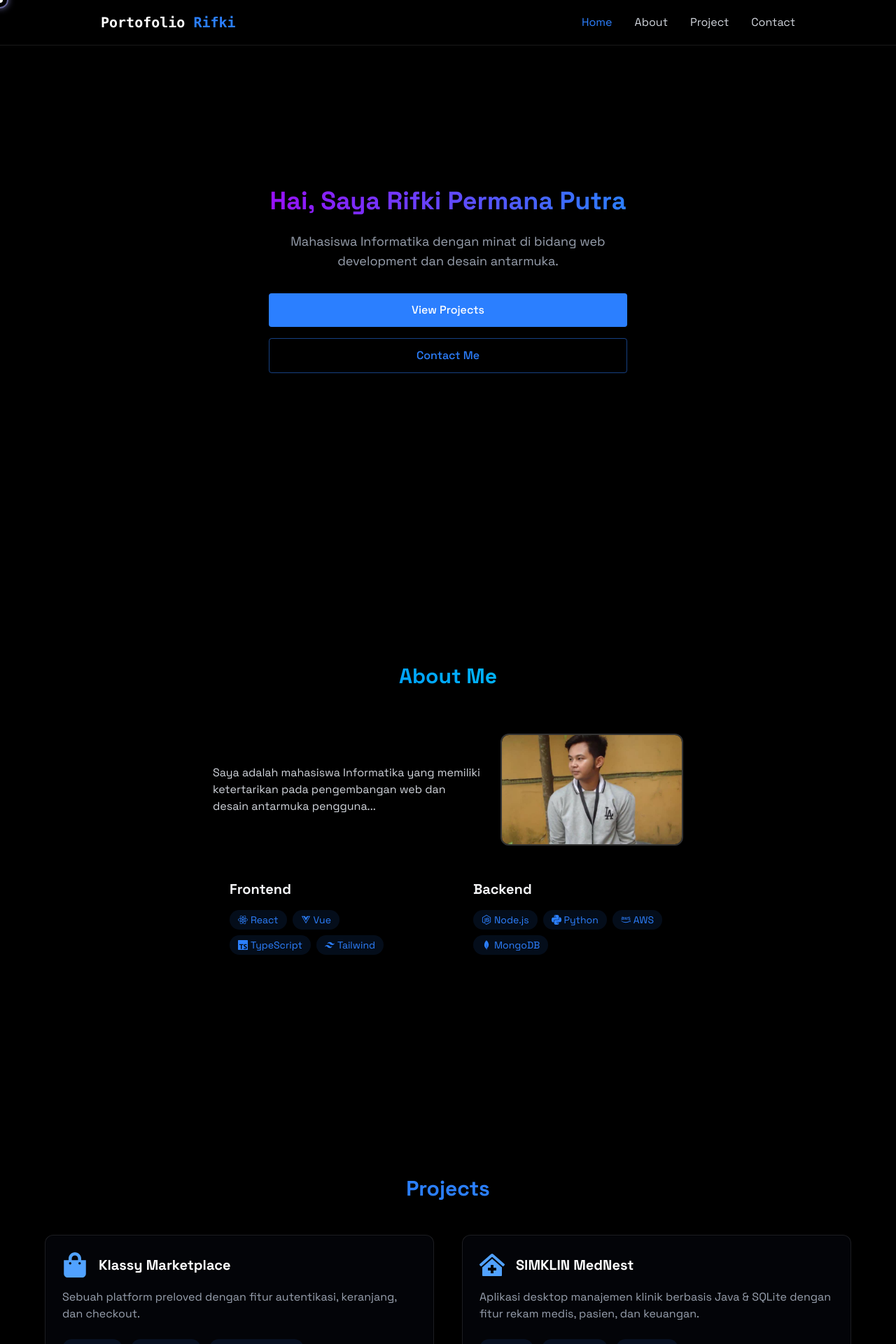
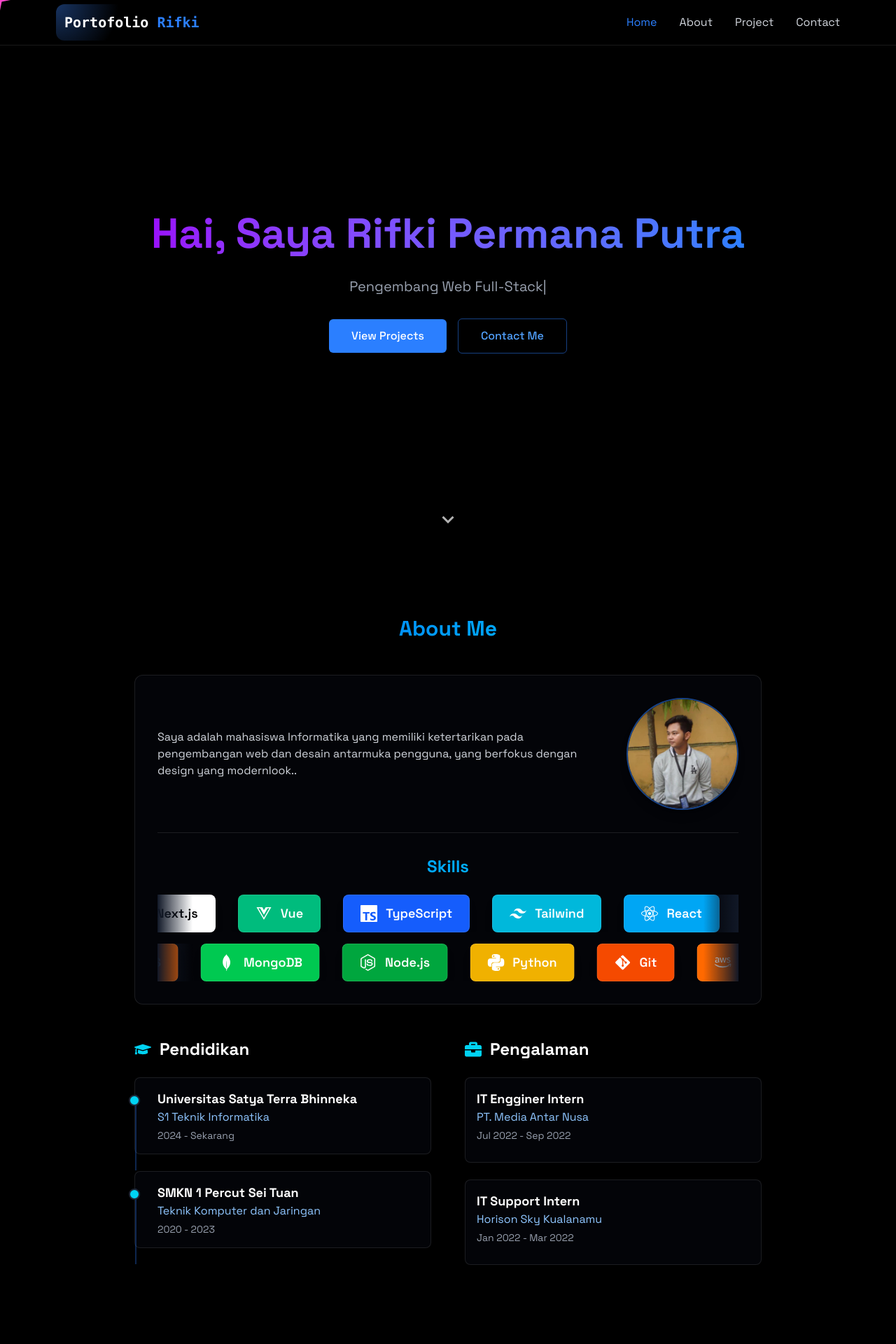
Before and after one commit to RF-Akira/rifki-portofolio, a React (Vite) app: page / in a window 1280 px wide. Shown: the top 1920 px of the page at 70% size. Built offline with nearby package versions, Linux system fonts and the light colour scheme.

Commit message:
Finalisasi desain dan komponen baru

```diff
--- a/package.json
+++ b/package.json
@@ -16,10 +16,12 @@
     "@tailwindcss/vite": "^4.1.10",
     "aos": "^2.3.4",
     "emailjs-com": "^3.2.0",
-    "framer-motion": "^12.18.1",
+    "framer-motion": "^12.19.2",
     "react": "^19.1.0",
     "react-dom": "^19.1.0",
+    "react-fast-marquee": "^1.6.5",
     "react-icons": "^5.5.0",
+    "react-type-animation": "^3.2.0",
     "tailwindcss": "^4.1.10"
   },
   "devDependencies": {
--- a/src/App.jsx
+++ b/src/App.jsx
@@ -38,7 +38,9 @@ function App() {
         <Navbar menuOpen={menuOpen} setMenuOpen={setMenuOpen} />
         <MobileMenu menuOpen={menuOpen} setMenuOpen={setMenuOpen} />
 
-        <Home />
+        <AnimatedSection>
+          <Home />
+        </AnimatedSection>
 
         <AnimatedSection>
           <About />
--- a/src/components/CustomCursor.jsx
+++ b/src/components/CustomCursor.jsx
@@ -1,4 +1,5 @@
 import React, { useState, useEffect } from 'react';
+import { motion } from 'framer-motion';
 
 export const CustomCursor = () => {
   const [position, setPosition] = useState({ x: 0, y: 0 });
@@ -19,25 +20,37 @@ export const CustomCursor = () => {
     return () => window.removeEventListener('mousemove', handleMouseMove);
   }, []);
 
+  const cursorSize = isHovering ? 60 : 30;
+
   return (
-    <div className="custom-cursor pointer-events-none fixed top-0 left-0 z-[9999]">
-      {/* RGB Flashing outer */}
-      <div
-        className={`w-6 h-6 rounded-full border-2 transition-transform duration-75 ease-in-out
-          ${isHovering ? 'scale-[2]' : 'scale-100'} animate-rgb-flash`}
-        style={{
-          transform: `translate3d(${position.x - 12}px, ${position.y - 12}px, 0)`,
-        }}
-      />
-
-      {/* Dot in center */}
-      <div
-        className={`w-2 h-2 rounded-full bg-white fixed top-0 left-0
-          transition-transform duration-75 ${isHovering ? 'opacity-0' : 'opacity-100'}`}
-        style={{
-          transform: `translate3d(${position.x - 4}px, ${position.y - 4}px, 0)`,
-        }}
-      />
-    </div>
+    <motion.div
+      className="custom-cursor pointer-events-none fixed top-0 left-0 z-[9999]"
+      style={{
+        left: position.x,
+        top: position.y,
+        x: '-50%',
+        y: '-50%',
+      }}
+    >
+      <motion.svg
+        width={cursorSize}
+        height={cursorSize}
+        viewBox="0 0 60 60"
+        transition={{ type: 'spring', stiffness: 500, damping: 30 }}
+        animate={{ width: cursorSize, height: cursorSize }}
+      >
+        <motion.path
+          d="M30 0 L35 25 L60 30 L35 35 L30 60 L25 35 L0 30 L25 25 Z"
+          fill="currentColor"
+          className="text-blue-500 animate-rgb-hue"
+          initial={{ scale: 1, rotate: 0 }}
+          animate={{
+            scale: isHovering ? 1.2 : 1,
+            rotate: isHovering ? 45 : 0
+          }}
+          transition={{ type: 'spring', stiffness: 300, damping: 15 }}
+        />
+      </motion.svg>
+    </motion.div>
   );
 };
--- a/src/components/Navbar.jsx
+++ b/src/components/Navbar.jsx
@@ -1,18 +1,94 @@
+import { useState, useRef } from "react";
+import { motion } from "framer-motion";
+
 export const Navbar = ({ menuOpen, setMenuOpen }) => {
+  const ref = useRef(null);
+  const [mousePosition, setMousePosition] = useState({ x: 0, y: 0 });
+
+  const handleMouseMove = (e) => {
+    const rect = ref.current.getBoundingClientRect();
+    const x = e.clientX - rect.left;
+    const y = e.clientY - rect.top;
+    setMousePosition({ x, y });
+  };
+
+  const handleMouseLeave = () => {
+    setMousePosition({ x: "50%", y: "50%" });
+  };
+
+  const { x, y } = mousePosition;
 
   return (
     <nav className="fixed top-0 w-full z-40 bg-[rgba(10,10,10, 0.8)] backdrop-blur-lg border-b border-white/10 shadow-lg">
-      <div className="max-w-5xl mx-auto px-4 relative">
+      <div className="max-w-6xl mx-auto px-4 relative">
         <div className="flex justify-between items-center h-16">
-          <a href="#home" className="font-mono text-xl font-bold text-white">
-            Portofolio <span className="text-blue-500">Rifki</span>
-          </a>
+          <motion.a
+            ref={ref}
+            href="#home"
+            className="relative font-mono text-xl font-bold text-white rounded-xl overflow-hidden"
+            onMouseMove={handleMouseMove}
+            onMouseLeave={handleMouseLeave}
+            style={{
+              transformStyle: "preserve-3d",
+              perspective: "800px",
+            }}
+            initial={{ rotateX: 0, rotateY: 0 }}
+            animate={{
+              rotateX: `calc((${y} - 50%) / 4 * -1deg)`,
+              rotateY: `calc((${x} - 50%) / 4 * 1deg)`,
+            }}
+            transition={{ type: "spring", stiffness: 350, damping: 35 }}
+          >
+            <motion.div
+              className="absolute inset-0"
+              style={{
+                background: `radial-gradient(circle at ${x}px ${y}px, rgba(59, 130, 246, 0.4), transparent 40%)`,
+              }}
+              animate={{ x, y }}
+              transition={{ type: "tween", ease: "easeOut", duration: 0.1 }}
+            />
+
+            <motion.div
+              className="relative p-3"
+              style={{
+                transformStyle: "preserve-3d",
+              }}
+              initial={{ x: 0, y: 0 }}
+              animate={{
+                x: `calc((${x} - 50%) / 5 * -1px)`,
+                y: `calc((${y} - 50%) / 5 * -1px)`,
+              }}
+              transition={{ type: "spring", stiffness: 350, damping: 35 }}
+            >
+              Portofolio <span className="text-blue-500">Rifki</span>
+            </motion.div>
+          </motion.a>
 
           <div className="hidden md:flex items-center space-x-8">
-            <a href="#home" className="text-blue-500 hover:text-white transition-colors">Home</a>
-            <a href="#about" className="text-gray-300 hover:text-white transition-colors">About</a>
-            <a href="#projects" className="text-gray-300 hover:text-white transition-colors">Project</a>
-            <a href="#contact" className="text-gray-300 hover:text-white transition-colors">Contact</a>
+            <a
+              href="#home"
+              className="text-blue-500 hover:text-white transition-colors"
+            >
+              Home
+            </a>
+            <a
+              href="#about"
+              className="text-gray-300 hover:text-white transition-colors"
+            >
+              About
+            </a>
+            <a
+              href="#projects"
+              className="text-gray-300 hover:text-white transition-colors"
+            >
+              Project
+            </a>
+            <a
+              href="#contact"
+              className="text-gray-300 hover:text-white transition-colors"
+            >
+              Contact
+            </a>
           </div>
         </div>
 
@@ -22,11 +98,10 @@ export const Navbar = ({ menuOpen, setMenuOpen }) => {
           }`}
           onClick={() => setMenuOpen((prev) => !prev)}
         >
-          <div className="w-7 h-5 relative cursor-pointer">
+          <div className="w-7 h-5 relative cursor-pointer text-3xl text-white">
             &#9776;
           </div>
         </div>
-
       </div>
     </nav>
   );
--- /dev/null
+++ b/src/components/ScrollIndicator.jsx
@@ -0,0 +1,24 @@
+import { motion } from "framer-motion";
+
+const ScrollIndicator = () => {
+  return (
+    <a href="#projects" aria-label="Scroll down to projects section">
+      <div className="absolute bottom-10 left-1/2 -translate-x-1/2 cursor-pointer">
+        <motion.div
+          animate={{
+            y: [0, 10, 0],
+          }}
+          transition={{
+            duration: 1.5,
+            repeat: Infinity,
+            repeatType: "loop",
+          }}
+        >
+          <i className="bx bx-chevron-down text-4xl text-white/70 hover:text-white transition-colors"></i>
+        </motion.div>
+      </div>
+    </a>
+  );
+};
+
+export default ScrollIndicator;
--- a/src/components/sections/About.jsx
+++ b/src/components/sections/About.jsx
@@ -1,83 +1,175 @@
-import { FaReact, FaVuejs, FaNodeJs, FaAws } from "react-icons/fa";
-import { SiTypescript, SiTailwindcss, SiMongodb, SiPython } from "react-icons/si";
-import GambarProfil from '../../assets/profil.jpeg'; //
+import {
+  FaReact,
+  FaVuejs,
+  FaNodeJs,
+  FaAws,
+  FaGraduationCap,
+  FaBriefcase,
+  FaGitAlt,
+} from "react-icons/fa";
+import {
+  SiTypescript,
+  SiTailwindcss,
+  SiMongodb,
+  SiPython,
+  SiNextdotjs,
+} from "react-icons/si";
+import GambarProfil from "../../assets/profil.jpeg";
+import Marquee from "react-fast-marquee";
 
 export const About = () => {
   const frontendSkills = [
-    { name: "React", icon: <FaReact /> },
-    { name: "Vue", icon: <FaVuejs /> },
-    { name: "TypeScript", icon: <SiTypescript /> },
-    { name: "Tailwind", icon: <SiTailwindcss /> },
+    { name: "React", icon: <FaReact />, color: "bg-sky-500" },
+    { name: "Next.js", icon: <SiNextdotjs />, color: "bg-white" },
+    { name: "Vue", icon: <FaVuejs />, color: "bg-emerald-500" },
+    { name: "TypeScript", icon: <SiTypescript />, color: "bg-blue-600" },
+    { name: "Tailwind", icon: <SiTailwindcss />, color: "bg-cyan-500" },
   ];
 
   const backendSkills = [
-    { name: "Node.js", icon: <FaNodeJs /> },
-    { name: "Python", icon: <SiPython /> },
-    { name: "AWS", icon: <FaAws /> },
-    { name: "MongoDB", icon: <SiMongodb /> },
+    { name: "Node.js", icon: <FaNodeJs />, color: "bg-green-600" },
+    { name: "Python", icon: <SiPython />, color: "bg-yellow-500" },
+    { name: "Git", icon: <FaGitAlt />, color: "bg-orange-600" },
+    { name: "AWS", icon: <FaAws />, color: "bg-orange-500" },
+    { name: "MongoDB", icon: <SiMongodb />, color: "bg-green-500" },
+  ];
+
+  const educationData = [
+    {
+      institution: "Universitas Satya Terra Bhinneka",
+      degree: "S1 Teknik Informatika",
+      period: "2024 - Sekarang",
+    },
+    {
+      institution: "SMKN 1 Percut Sei Tuan",
+      degree: "Teknik Komputer dan Jaringan",
+      period: "2020 - 2023",
+    },
+  ];
+
+  const experienceData = [
+    {
+      company: "PT. Media Antar Nusa",
+      role: "IT Engginer Intern",
+      period: "Jul 2022 - Sep 2022",
+      description: [],
+    },
+    {
+      company: "Horison Sky Kualanamu",
+      role: "IT Support Intern",
+      period: "Jan 2022 - Mar 2022",
+      description: [],
+    },
   ];
 
   return (
     <section
       id="about"
-      className="min-h-screen flex items-center justify-center py-20"
+      className="min-h-screen flex items-center justify-center py-20 px-4"
     >
-      <div className="max-w-3xl mx-auto px-4">
-        <h2 className="text-3xl font-bold mb-8 bg-gradient-to-r from-blue-500 to-cyan-400 bg-clip-text text-transparent text-center">
+      <div className="max-w-4xl mx-auto w-full">
+        <h2 className="text-3xl font-bold mb-12 bg-gradient-to-r from-blue-600 to-cyan-400 bg-clip-text text-transparent text-center">
           About Me
         </h2>
 
-        <div className="rounded-xl p-8 border-white/10 hover:-translate-y-1 transition-all">
-          <div className="flex flex-col md:flex-row-reverse items-center gap-6">
+        <div className="rounded-xl p-8 border border-white/10 bg-gray-900/20 mb-12">
+          <div className="flex flex-col md:flex-row-reverse items-center gap-8 mb-8">
             <img
               src={GambarProfil}
               alt="Profile"
-              className="w-160 h-40 object-cover rounded-xl border-2 border-white/20"
+              className="w-40 h-40 object-cover rounded-full border-2 border-blue-500/50 shadow-lg"
             />
-            <p className="text-gray-300">
+            <p className="text-gray-300 text-center md:text-left">
               Saya adalah mahasiswa Informatika yang memiliki ketertarikan pada
-              pengembangan web dan desain antarmuka pengguna...
+              pengembangan web dan desain antarmuka pengguna, yang berfokus
+              dengan design yang modernlook..
             </p>
           </div>
 
-          <div className="grid grid-cols-1 md:grid-cols-2 gap-6 mt-6">
-            <div className="rounded-xl p-6 hover:-translate-y-1 transition-all">
-              <h3 className="text-xl font-bold mb-4">Frontend</h3>
-              <div className="flex flex-wrap gap-2">
+          <div className="space-y-4 pt-8 border-t border-white/10">
+            <h3 className="text-2xl font-bold mb-6 bg-gradient-to-r from-blue-500 to-cyan-400 bg-clip-text text-transparent text-center">
+              Skills
+            </h3>
+            <Marquee
+              gradient={true}
+              gradientColor="#111827"
+              gradientWidth={50}
+              speed={40}
+              pauseOnHover={true}
+            >
               {frontendSkills.map((tech, key) => (
-                  <span
-                    key={key}
-                    className="flex items-center gap-1 bg-blue-500/10 text-blue-500 py-1 px-3 rounded-full text-sm hover:bg-cyan-400 hover:text-white hover:shadow-[0_2px_8px_rgba(59,130,246,0.2)] transition"
+                <div key={key} className={`flex items-center gap-3 py-3 px-6 rounded-lg text-lg mx-4 border border-white/10 shadow-lg ${tech.name === 'Next.js' ? 'text-black' : 'text-white'} ${tech.color}`}>
+                  <span className="text-2xl">{tech.icon}</span>
+                  <span className="font-semibold">{tech.name}</span>
+                </div>
+              ))}
+            </Marquee>
+            <Marquee
+              gradient={true}
+              gradientColor="#111827"
+              gradientWidth={50}
+              speed={40}
+              pauseOnHover={true}
+              direction="right"
             >
-                    {tech.icon}
-                    {tech.name}
-                  </span>
+              {backendSkills.map((tech, key) => (
+                <div key={key} className={`flex items-center gap-3 py-3 px-6 rounded-lg text-lg mx-4 border border-white/10 shadow-lg text-white ${tech.color}`}>
+                   <span className="text-2xl">{tech.icon}</span>
+                   <span className="font-semibold">{tech.name}</span>
+                </div>
+              ))}
+            </Marquee>
+          </div>
+        </div>
+
+        <div className="grid grid-cols-1 lg:grid-cols-2 gap-12">
+          <div>
+            <h3 className="flex items-center gap-3 text-2xl font-bold mb-6 text-white">
+              <FaGraduationCap className="text-cyan-400" /> Pendidikan
+            </h3>
+            <div className="space-y-6">
+              {educationData.map((edu, index) => (
+                <div
+                  key={index}
+                  className="p-4 rounded-lg border border-white/10 bg-gray-900/20 relative pl-8 hover:border-cyan-400/50 transition-colors"
+                >
+                  <div className="absolute left-0 top-6 h-full border-l-2 border-blue-500/30"></div>
+                  <div className="absolute left-[-9px] top-6 w-4 h-4 rounded-full bg-cyan-400 border-2 border-gray-800"></div>
+                  <p className="font-bold text-lg text-white">
+                    {edu.institution}
+                  </p>
+                  <p className="text-blue-300">{edu.degree}</p>
+                  <p className="text-gray-400 text-sm mt-1">{edu.period}</p>
+                </div>
               ))}
             </div>
           </div>
-
-            <div className="rounded-xl p-6 hover:-translate-y-1 transition-all">
-              <h3 className="text-xl font-bold mb-4">Backend</h3>
-              <div className="flex flex-wrap gap-2">
-                {backendSkills.map((tech, key) => (
-                  <span
-                    key={key}
-                    className="flex items-center gap-1 bg-blue-500/10 text-blue-500 py-1 px-3 rounded-full text-sm hover:bg-cyan-400 hover:text-white hover:shadow-[0_2px_8px_rgba(59,130,246,0.2)] transition"
+          <div>
+            <h3 className="flex items-center gap-3 text-2xl font-bold mb-6 text-white">
+              <FaBriefcase className="text-cyan-400" /> Pengalaman
+            </h3>
+            <div className="space-y-6">
+              {experienceData.map((exp, index) => (
+                <div
+                  key={index}
+                  className="p-4 rounded-lg border border-white/10 bg-gray-900/20 hover:border-cyan-400/50 transition-colors"
                 >
-                    {tech.icon}
-                    {tech.name}
-                  </span>
+                  <p className="font-bold text-lg text-white">{exp.role}</p>
+                  <p className="text-blue-300">{exp.company}</p>
+                  <p className="text-gray-400 text-sm mt-1 mb-3">
+                    {exp.period}
+                  </p>
+                  <ul className="list-disc list-inside space-y-1 text-gray-300">
+                    {exp.description.map((desc, i) => (
+                      <li key={i}>{desc}</li>
+                    ))}
+                  </ul>
+                </div>
               ))}
             </div>
           </div>
         </div>
       </div>
-
-        {/* Pendidikan dan Pengalaman Kerja (tetap sama) */}
-        <div className="grid grid-cols-1 md:grid-cols-2 gap-6 mt-8">
-          {/* ... */}
-        </div>
-      </div>
     </section>
   );
 };
--- a/src/components/sections/Home.jsx
+++ b/src/components/sections/Home.jsx
@@ -1,35 +1,49 @@
+import { TypeAnimation } from "react-type-animation";
+import ScrollIndicator from "../ScrollIndicator";
+
 export const Home = () => {
   return (
     <section
       id="home"
-      className="min-h-screen flex items-center justify-center relative "
+      className="min-h-screen flex items-center justify-center relative px-4"
     >
-      <div className="text-center z-10 px-4">
-        <h1 className="text-5xl md:text-4xl font-bold mb-6 bg-gradient-to-l from-blue-500 to bg-purple-600 bg-clip-text text-transparent leading-right">
+      <div className="text-center z-10">
+        <h1 className="text-5xl md:text-6xl font-bold mb-6 bg-gradient-to-l from-blue-500 to-purple-600 bg-clip-text text-transparent leading-tight">
           Hai, Saya Rifki Permana Putra
         </h1>
 
-        <p className="text-gray-400 text-lg mb-8 max-w-lg mx-auto">
-              Mahasiswa Informatika dengan minat di bidang web development dan
-              desain antarmuka.
-        </p>
+        <TypeAnimation
+          sequence={[
+            'Mahasiswa Teknik Informatika',
+            2000,
+            'Pengembang Web Full-Stack',
+            2000,
+            'Pecinta Desain Antarmuka',
+            2000,
+          ]}
+          wrapper="p"
+          speed={50}
+          className="text-gray-400 text-lg md:text-xl max-w-lg mx-auto mb-8"
+          repeat={Infinity}
+        />
 
-        <div className="flex flex-col space-y-4">
+        <div className="flex flex-col sm:flex-row items-center justify-center gap-4">
           <a
             href="#projects"
-            className="bg-blue-500 text-white py-3 px-6 rounded font-medium transition relative overflow-hidden hover:translate-y-0.5 hover:shadow-[0_0_15px_rgba(59, 130, 246, 0.4)]"
+            className="bg-blue-500 text-white py-3 px-8 rounded-md font-medium transition-transform duration-300 transform hover:scale-105 hover:shadow-[0_0_20px_rgba(59,130,246,0.4)]"
           >
             View Projects
           </a>
 
           <a
             href="#contact"
-            className="border border-blue-500/50 text-blue-500 py-3 px-6 rounded font-medium transition-all duration-200 hover:translate-y-0.5 hover:shadow-[0_0_15px_rgba(59, 130, 246, 0.2)] hover:bg-blue-500/10"
+            className="border border-blue-500/50 text-blue-400 py-3 px-8 rounded-md font-medium transition-all duration-300 hover:bg-blue-500/10 hover:shadow-[0_0_15px_rgba(59,130,246,0.2)]"
           >
             Contact Me
           </a>
         </div>
       </div>
+      <ScrollIndicator/>
     </section>
   );
 };
--- a/src/index.css
+++ b/src/index.css
@@ -85,3 +85,52 @@ html, body {
 @media (max-width: 768px) {
 
 }
+
+@layer utilities {
+  @keyframes pulse-glow {
+    0%, 100% {
+      box-shadow: 0 0 20px rgba(59, 130, 246, 0.2), 0 0 30px rgba(59, 130, 246, 0.1);
+    }
+    50% {
+      box-shadow: 0 0 35px rgba(59, 130, 246, 0.4), 0 0 45px rgba(59, 130, 246, 0.3);
+    }
+  }
+
+  .animate-true-focus {
+    animation: pulse-glow 3s ease-in-out infinite;
+  }
+}
+
+@layer utilities {
+  .gooey-container {
+    filter: url('#gooey');
+  }
+
+
+  .svg-gooey-filter {
+    position: absolute;
+    top: -9999px;
+    left: -9999px;
+    width: 0;
+    height: 0;
+  }
+}
+
+@layer utilities {
+  @keyframes hue-cycle {
+    0% {
+      filter: hue-rotate(0deg);
+    }
+    100% {
+      filter: hue-rotate(360deg);
+    }
+  }
+
+  .animate-rgb-hue {
+    animation: hue-cycle 5s linear infinite;
+  }
+}
+
+html {
+  scroll-behavior: smooth;
+}
```
Also changed, not shown: src/components/LoadingScreen.jsx (+56 -21 lines), src/components/sections/Contact.jsx (+9 -1 lines), 1 other file (tests, documents, lock files or other folders). Lines whose indentation alone changed are shown as unchanged.
